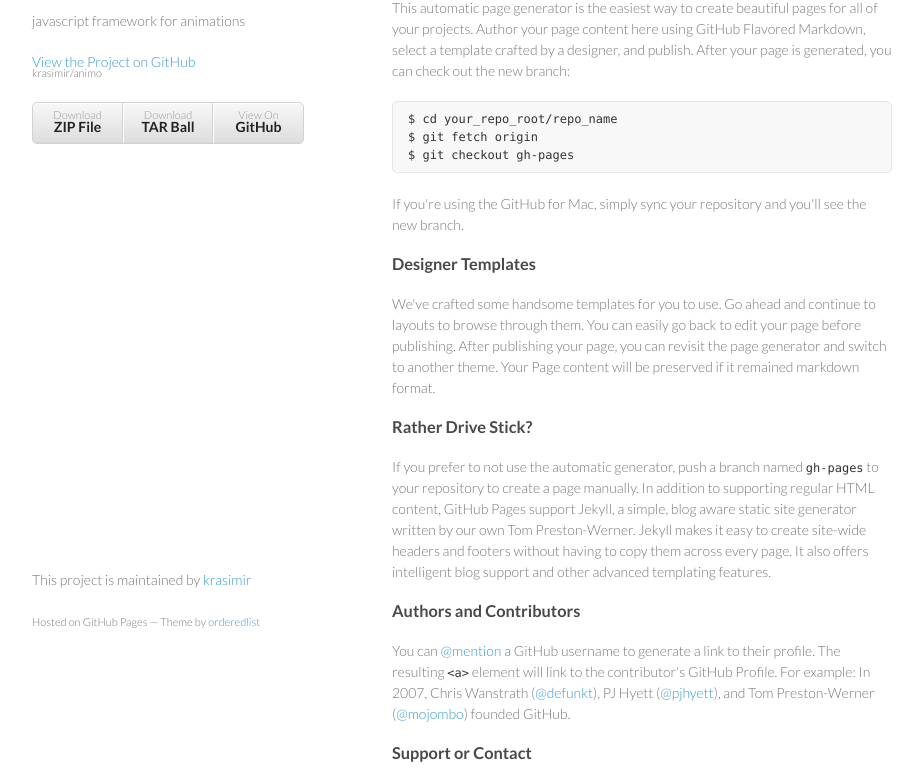
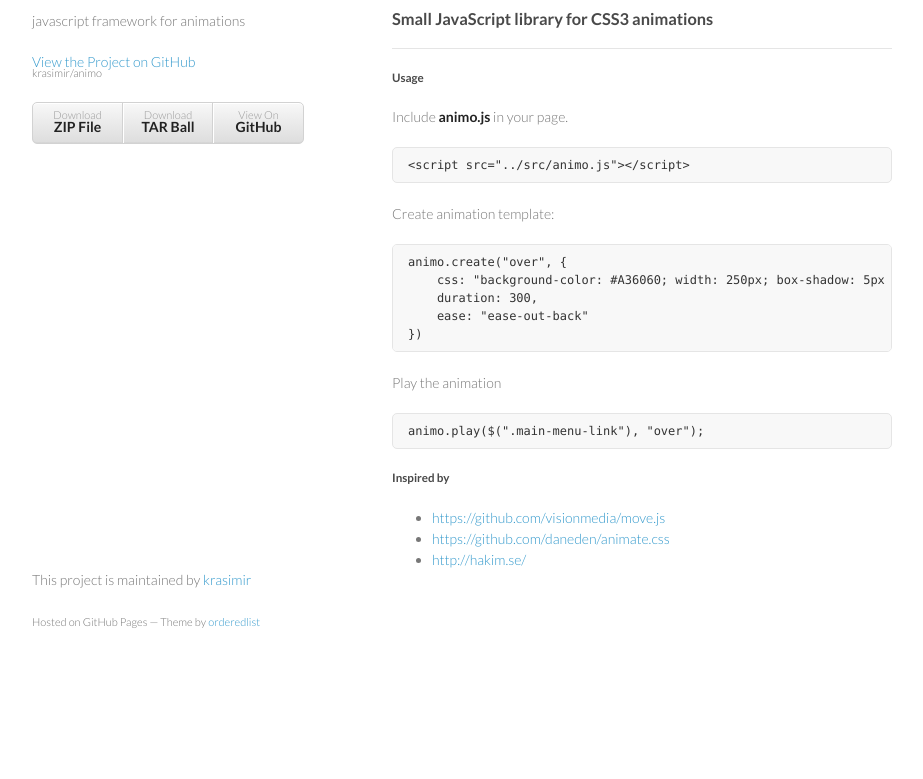
Before and after one commit to krasimir/animo-project, a plain HTML site: page index.html in a window 1280 px wide. Shown: the part 99-878 px from the top of the page, without its empty margins (178-1101 px from the left). After the commit the page ends 800 px from the top, so only its background shows below. Drawn offline with Linux system fonts and the light colour scheme.

```diff
--- a/index.html
+++ b/index.html
@@ -28,32 +28,38 @@
         </ul>
       </header>
       <section>
-        <h3>Welcome to GitHub Pages.</h3>
+        <h1>animo</h1>
 
-<p>This automatic page generator is the easiest way to create beautiful pages for all of your projects. Author your page content here using GitHub Flavored Markdown, select a template crafted by a designer, and publish. After your page is generated, you can check out the new branch:</p>
+<h3>Small JavaScript library for CSS3 animations</h3>
 
-<pre><code>$ cd your_repo_root/repo_name
-$ git fetch origin
-$ git checkout gh-pages
+<hr><h5>Usage</h5>
+
+<p>Include <strong>animo.js</strong> in your page.</p>
+
+<pre><code>&lt;script src="../src/animo.js"&gt;&lt;/script&gt;
 </code></pre>
 
-<p>If you're using the GitHub for Mac, simply sync your repository and you'll see the new branch.</p>
+<p>Create animation template:</p>
 
-<h3>Designer Templates</h3>
+<pre><code>animo.create("over", {
+    css: "background-color: #A36060; width: 250px; box-shadow: 5px -5px 10px 1px #000;",
+    duration: 300,
+    ease: "ease-out-back"
+})
+</code></pre>
 
-<p>We've crafted some handsome templates for you to use. Go ahead and continue to layouts to browse through them. You can easily go back to edit your page before publishing. After publishing your page, you can revisit the page generator and switch to another theme. Your Page content will be preserved if it remained markdown format.</p>
+<p>Play the animation</p>
 
-<h3>Rather Drive Stick?</h3>
+<pre><code>animo.play($(".main-menu-link"), "over");
+</code></pre>
 
-<p>If you prefer to not use the automatic generator, push a branch named <code>gh-pages</code> to your repository to create a page manually. In addition to supporting regular HTML content, GitHub Pages support Jekyll, a simple, blog aware static site generator written by our own Tom Preston-Werner. Jekyll makes it easy to create site-wide headers and footers without having to copy them across every page. It also offers intelligent blog support and other advanced templating features.</p>
+<h5>Inspired by</h5>
 
-<h3>Authors and Contributors</h3>
-
-<p>You can <a href="https://github.com/blog/821" class="user-mention">@mention</a> a GitHub username to generate a link to their profile. The resulting <code>&lt;a&gt;</code> element will link to the contributor's GitHub Profile. For example: In 2007, Chris Wanstrath (<a href="https://github.com/defunkt" class="user-mention">@defunkt</a>), PJ Hyett (<a href="https://github.com/pjhyett" class="user-mention">@pjhyett</a>), and Tom Preston-Werner (<a href="https://github.com/mojombo" class="user-mention">@mojombo</a>) founded GitHub.</p>
-
-<h3>Support or Contact</h3>
-
-<p>Having trouble with Pages? Check out the documentation at <a href="http://help.github.com/pages">http://help.github.com/pages</a> or contact <a href="mailto:support@github.com">support@github.com</a> and we’ll help you sort it out.</p>
+<ul>
+<li><a href="https://github.com/visionmedia/move.js">https://github.com/visionmedia/move.js</a></li>
+<li><a href="https://github.com/daneden/animate.css">https://github.com/daneden/animate.css</a></li>
+<li><a href="http://hakim.se/">http://hakim.se/</a></li>
+</ul>
       </section>
       <footer>
         <p>This project is maintained by <a href="https://github.com/krasimir">krasimir</a></p>
```
Also changed, not shown: params.json (+1 -1 lines).
